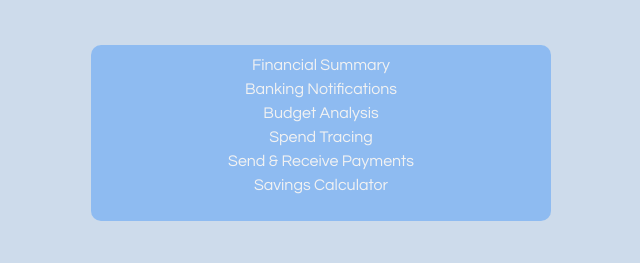
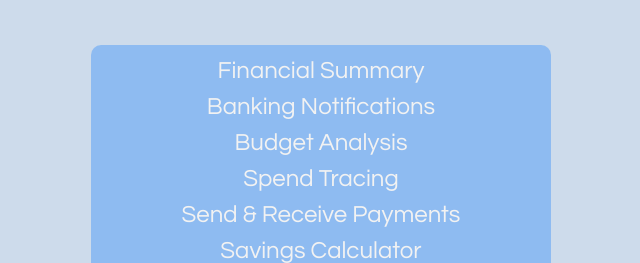
Before and after one commit to premiare/paywaiv, a plain HTML site: page index.html in a window 768 px wide. Shown: the part 2424-2687 px from the top of the page, without its empty margins (63-703 px from the left). Drawn offline with nearby package versions, Linux system fonts and the light colour scheme; files whose address does not match are found by name.

Commit message:
Update responsive2.css

```diff
--- a/responsive2.css
+++ b/responsive2.css
@@ -9,6 +9,14 @@
 
   .sectionBlock {
     height: 100%;
+  }
+
+  .featuresList ul {
+    margin: 0;
+  }
+
+  .featuresList li {
+    font-size: 1.5rem;
   }
 
   .desktopApp {
@@ -35,7 +43,7 @@
   }
 
   .sectionBlock-signUp {
-    height: 100vh;
+    height: 100%;
   }
 
   .infoSignUpBox {
```
